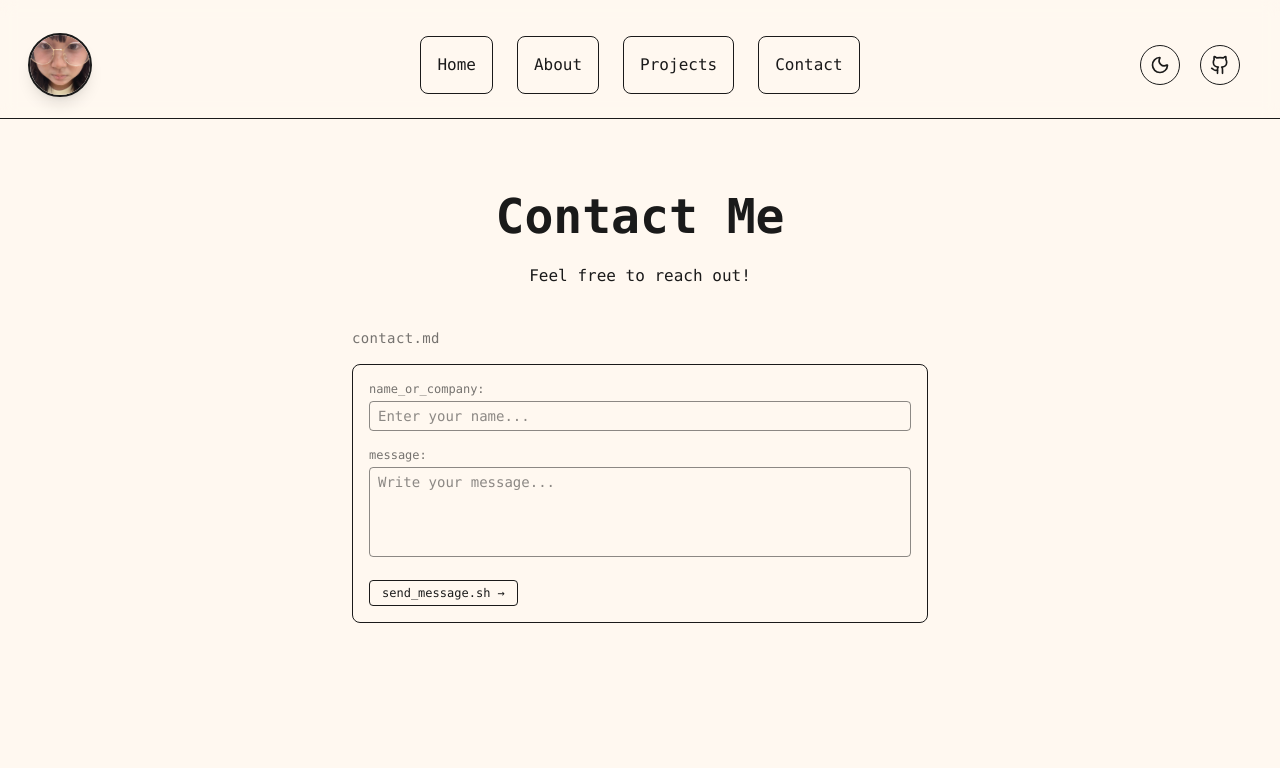
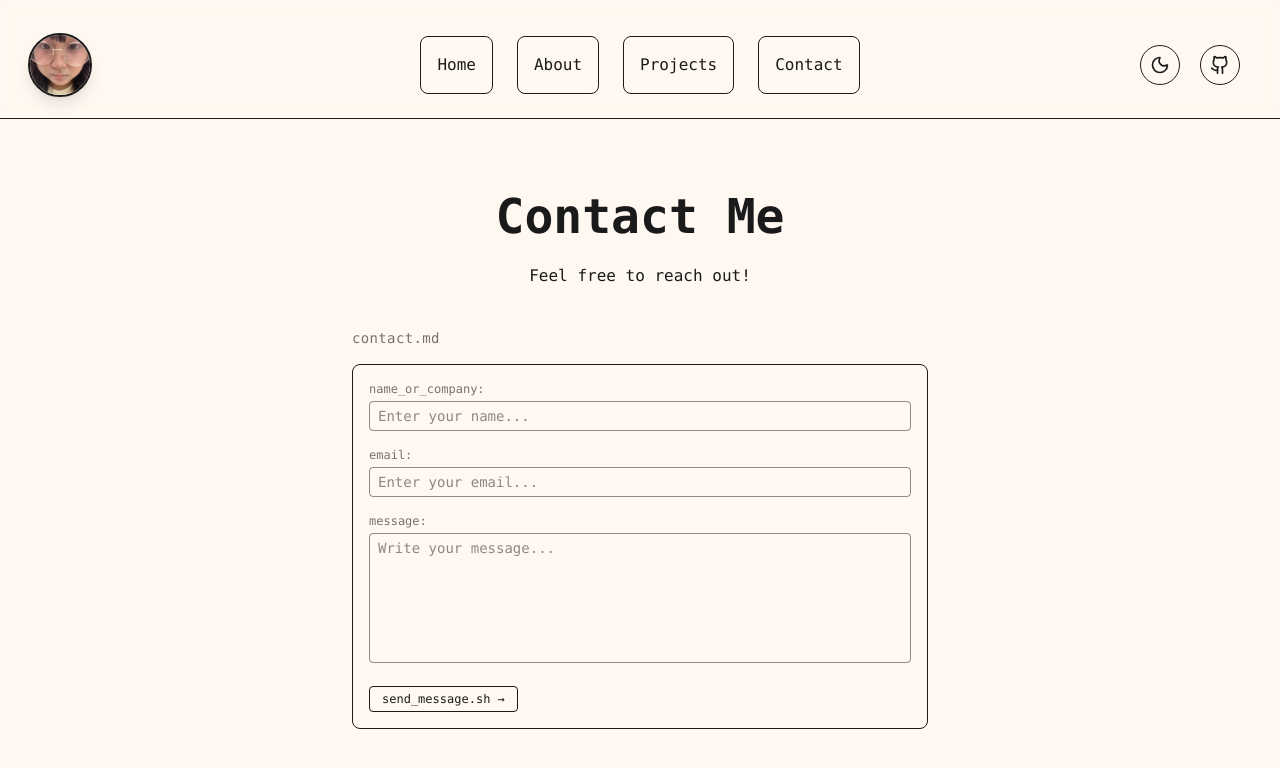
Before and after one commit to Pjizen0143/RSU-Portfolio, a Next.js app in the folder frontend/: page /contact in a window 1280 px wide. Shown: the top 768 px of the page. Built offline with nearby package versions, Linux system fonts and the light colour scheme.

Commit message:
feat: add email in form

```diff
--- a/frontend/app/(user)/contact/page.tsx
+++ b/frontend/app/(user)/contact/page.tsx
@@ -6,6 +6,7 @@ export default function Contact() {
             <h1 className="text-4xl md:text-5xl font-bold text-center mx-6 mb-6">Contact Me</h1>
             <p className="text-center">Feel free to reach out!</p>
             <ContactForm />
+            <div className="mb-10"></div>
         </div>
     );
 }
--- a/frontend/components/ui/sections/ContactForm.tsx
+++ b/frontend/components/ui/sections/ContactForm.tsx
@@ -4,6 +4,7 @@ import { useState } from "react";
 
 export default function ContactForm() {
     const [name, setName] = useState("");
+    const [email, setEmail] = useState("");
     const [message, setMessage] = useState("");
 
     return (
@@ -36,6 +37,23 @@ export default function ContactForm() {
                     />
                 </div>
 
+                {/* Email */}
+                <div>
+                    <label className="block text-xs font-mono opacity-60 mb-1">
+                        email:
+                    </label>
+                    <input
+                        type="email"
+                        value={email}
+                        onChange={(e) => setEmail(e.target.value)}
+                        placeholder="Enter your email..."
+                        className="w-full bg-transparent border border-primary/50 rounded px-2 py-1
+                       text-sm font-mono outline-none
+                       focus:border-primary"
+                        required
+                    />
+                </div>
+
                 {/* Message */}
                 <div>
                     <label className="block text-xs font-mono opacity-60 mb-1">
@@ -44,7 +62,7 @@ export default function ContactForm() {
                     <textarea
                         value={message}
                         onChange={(e) => setMessage(e.target.value)}
-                        rows={4}
+                        rows={6}
                         placeholder="Write your message..."
                         className="w-full bg-transparent border border-primary/50 rounded px-2 py-1
                        text-sm font-mono outline-none resize-none
```
